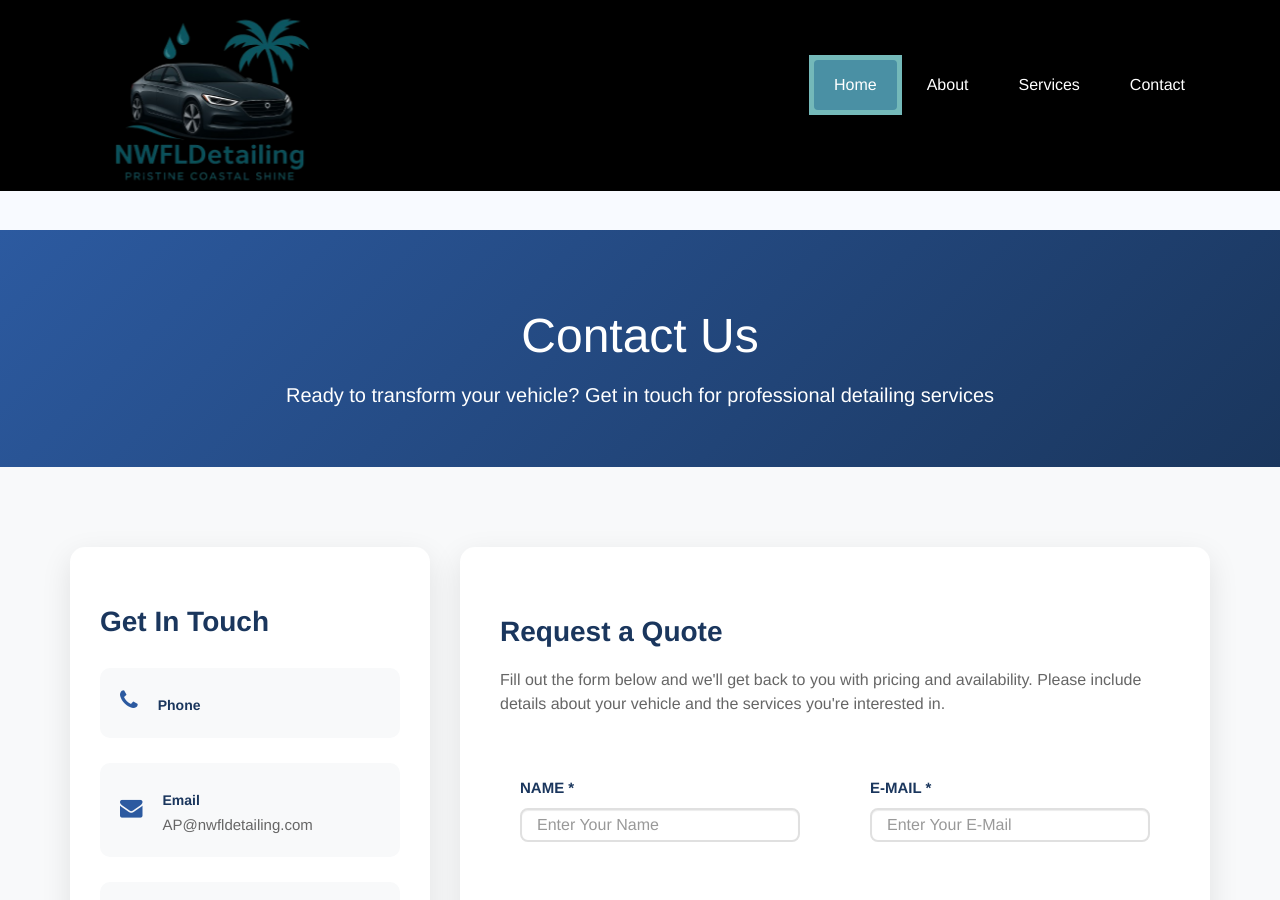
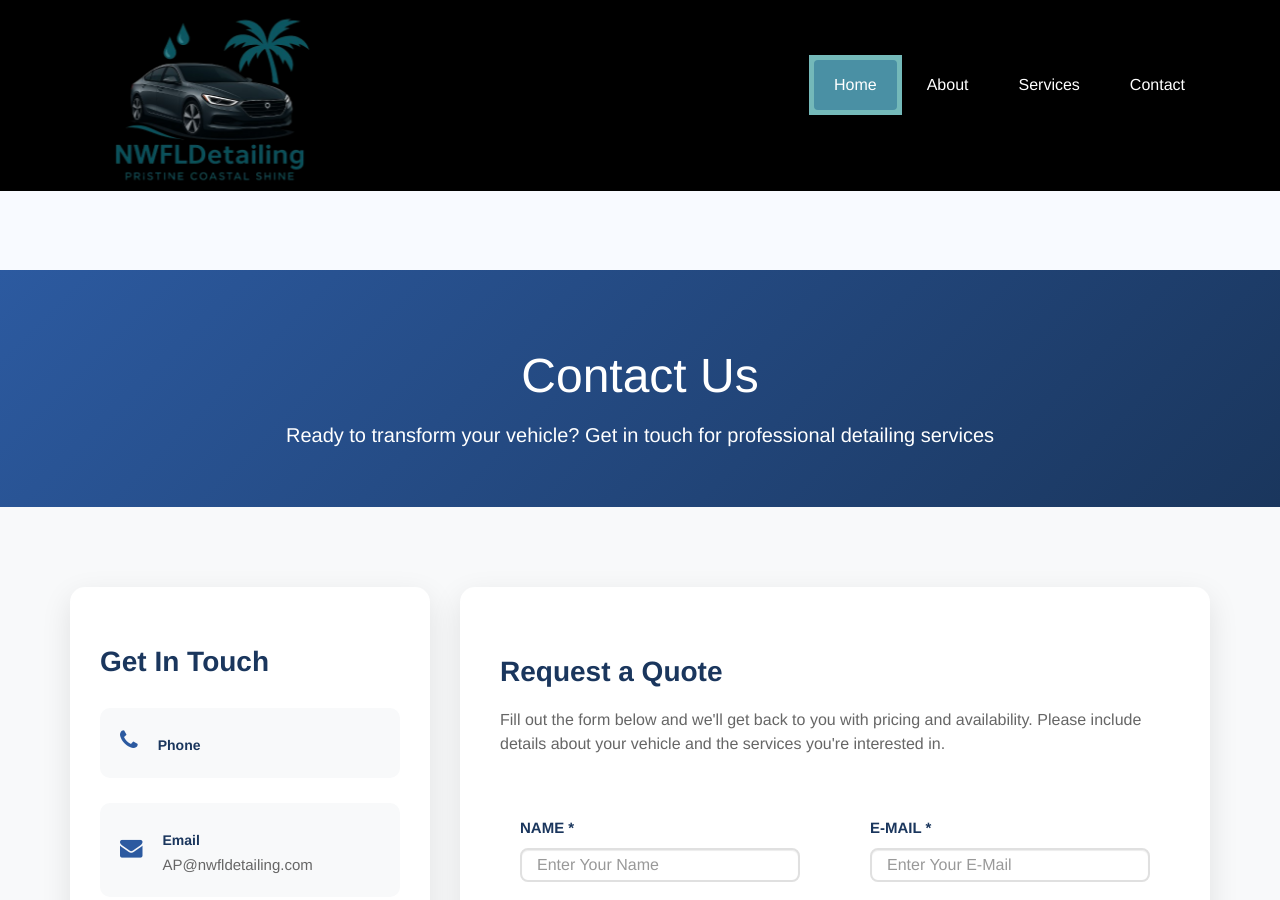
Before and after one commit to UnaffiliatedNetwork/nwfldetailing.github.io, a Jekyll site: the page built from contact.html, in a window 1280 px wide and 900 px high. Built offline with Jekyll 4.4.1, drawn with Linux system fonts in a browser that asks for light colours.

```diff
--- a/_layouts/default_style.html
+++ b/_layouts/default_style.html
@@ -6,7 +6,7 @@
   {% include script.html %}
 
   <body style="min-height: 100vh; display: flex; flex-direction: column;">
-    <div style="flex: 1; padding-top: 20px;">
+    <div style="flex: 1; padding-top: 60px;">
       {{ content }}
     </div>
     {% include footer.html %}
```
Also changed, not shown: 5 other files.
